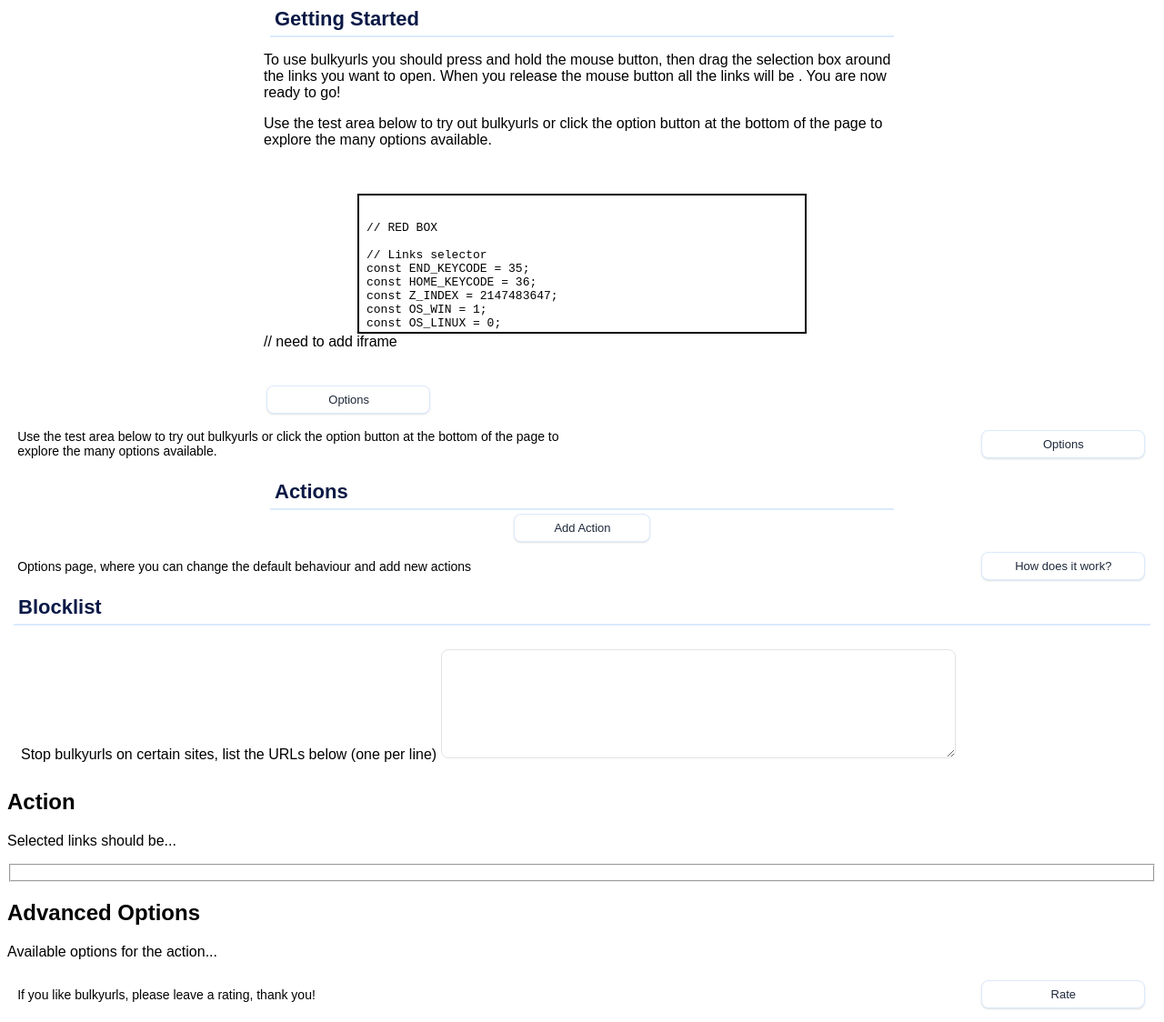
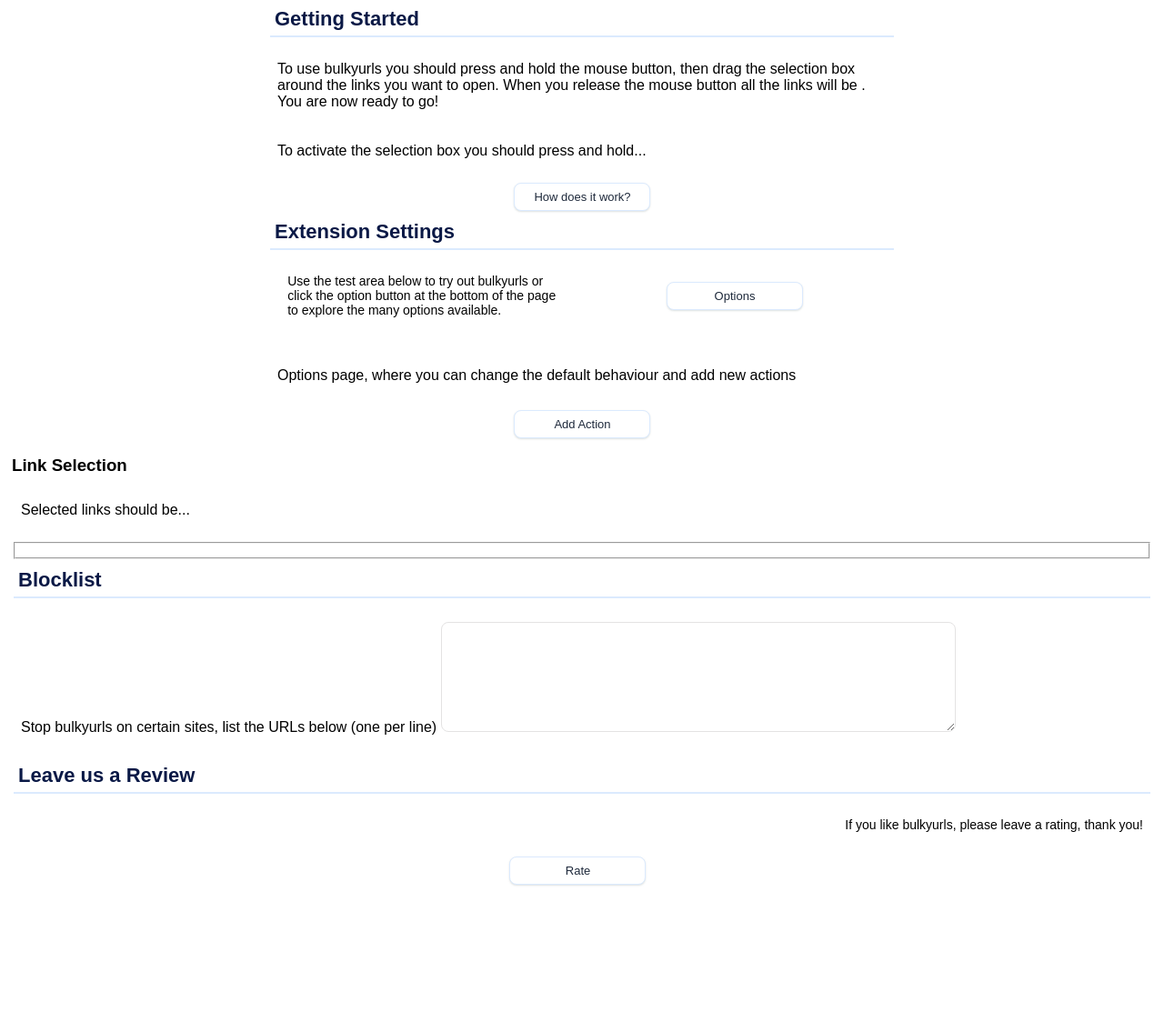
Before and after one commit to seo-soul/BulkyURLs, a browser extension: page options.html in a window 1280 px wide. Shown: the part 5-1129 px from the top of the page at 91% size. After the commit the page ends 989 px from the top, so only its background shows below. Drawn offline with nearby package versions, Linux system fonts and the light colour scheme.

Commit message:
cleaning up options.html

```diff
--- a/js/options.js
+++ b/js/options.js
@@ -1,9 +1,3 @@
-hotkeys('f5', function(event, handler){
-  // Prevent the default refresh event under WINDOWS system
-  event.preventDefault()
-  alert('you pressed F5!')
-});
-
 // the settings box
 var config = {
   "triggers":
--- a/options.html
+++ b/options.html
@@ -12,32 +12,36 @@
   <div id="page1" class="page">
     <div class="info-box">
       <h2>Getting Started</h2>
-       </div>
       <p>To use bulkyurls you should press and hold <span id="key_name"></span> the <b><span id="mouse_name"></span></b> mouse button, then drag the selection box around the links you want to open. When you release the mouse button all the links will be <b><span id="action_name"></span></b>. You are now ready to go!</p>
-      <div id="test">
-        <p>Use the test area below to try out bulkyurls or click the option button at the bottom of the page to explore the many options available.</p>
-        <br />
-        <iframe id="test_area" src="./js/content/content-script.js" height="300"></iframe>  // need to add iframe
-      </div>
-      <br /><br /><a href="#" id="guide2" class="button">Options</a>
+      <p>To activate the selection box you should press and hold...</p>
+      <a href="#" id="guide1" class="button">How does it work?</a>
     </div>
+      <div class="info-box">
+    <h2>Extension Settings</h2>
     <div class="flex-container">
-
       <div class="flex-child">
         <p>Use the test area below to try out bulkyurls or click the option button at the bottom of the page to explore the
           many options available.</p>
       </div>
-
       <div class="flex-child">
         <a href="#" id="guide2" class="button">Options</a>
       </div>
-
     </div>
+    </div>
+  </div>
 
   <div id="page2" class="page">
 
     <div id="actions" class="info-box">
-      <h2>Actions</h2>
+
+        <div class="flex-child">
+          <p>Options page, where you can change the default behaviour and add new actions</p>
+        </div>
+
+        <div class="flex-child">
+
+        </div>
+
       <div id="settings">
       </div>
       <a href="#" id="add" class="button">Add Action</a>
@@ -66,49 +70,30 @@
     </div>
   </div>
 
+<div class="info-box">
+    <h3>Link Selection</h3>
+    <p>Selected links should be...</p>
+    <fieldset id="form_action"></fieldset>
+</div>
 
-
-  <div class="flex-container">
-
-    <div class="flex-child">
-      <p>Options page, where you can change the default behaviour and add new actions</p>
-    </div>
-
-    <div class="flex-child">
-      <a href="#" id="guide1" class="button">How does it work?</a>
-    </div>
-
-  </div>
-
-
-
- <div id="block" class="info-box">
+<div id="block" class="info-box">
     <h2>Blocklist</h2>
     <p>Stop bulkyurls on certain sites, list the URLs below (one per line)
-
-      <textarea rows='6' cols='60' id="form_block"></textarea></p>
-  </div>
-
-<h2>Action</h2>
-    <p>Selected links should be...</p>
-    <fieldset id="form_action"></fieldset>
-
-    <h2>Advanced Options</h2>
-    <p>Available options for the action...</p>
+    <textarea rows='6' cols='60' id="form_block"></textarea></p>
+</div>
     <div id="form_options"></div>
     <div id="form_extra"></div>
-
+    <div class="info-box">
+      <h2>Leave us a Review</h2>
     <div class="flex-container">
-
-      <div class="flex-child">
+      <div class="flex-child"></div>
         <p>If you like bulkyurls, please leave a rating, thank you!</p>
       </div>
-
       <div class="flex-child">
         <a href="" class="button" target="_blank">Rate</a>
       </div>
-
     </div>
+  </div>
 
   <script src="node_modules/hotkeys-js/dist/hotkeys.min.js"></script>
   <script src="js/options.js"></script>
```
